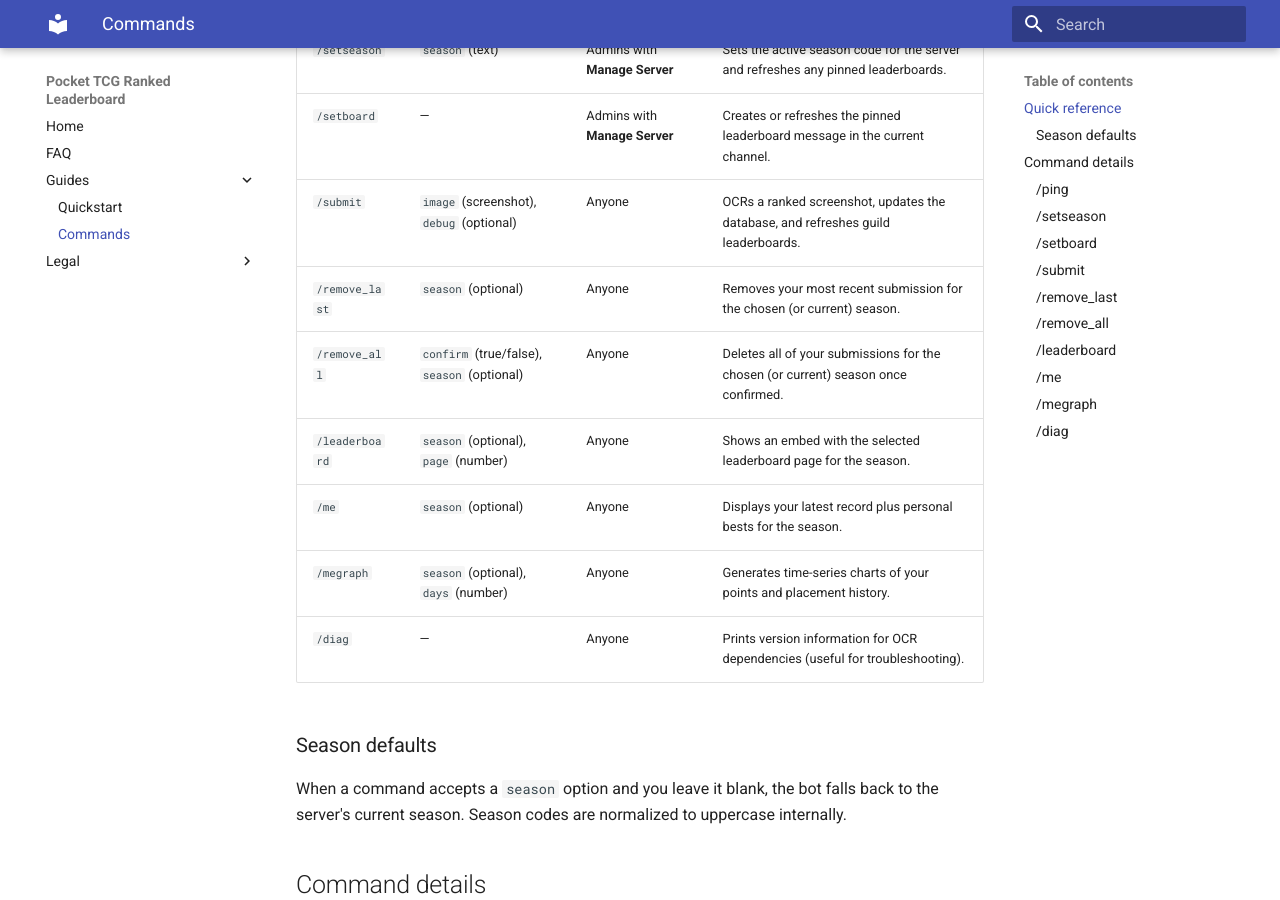
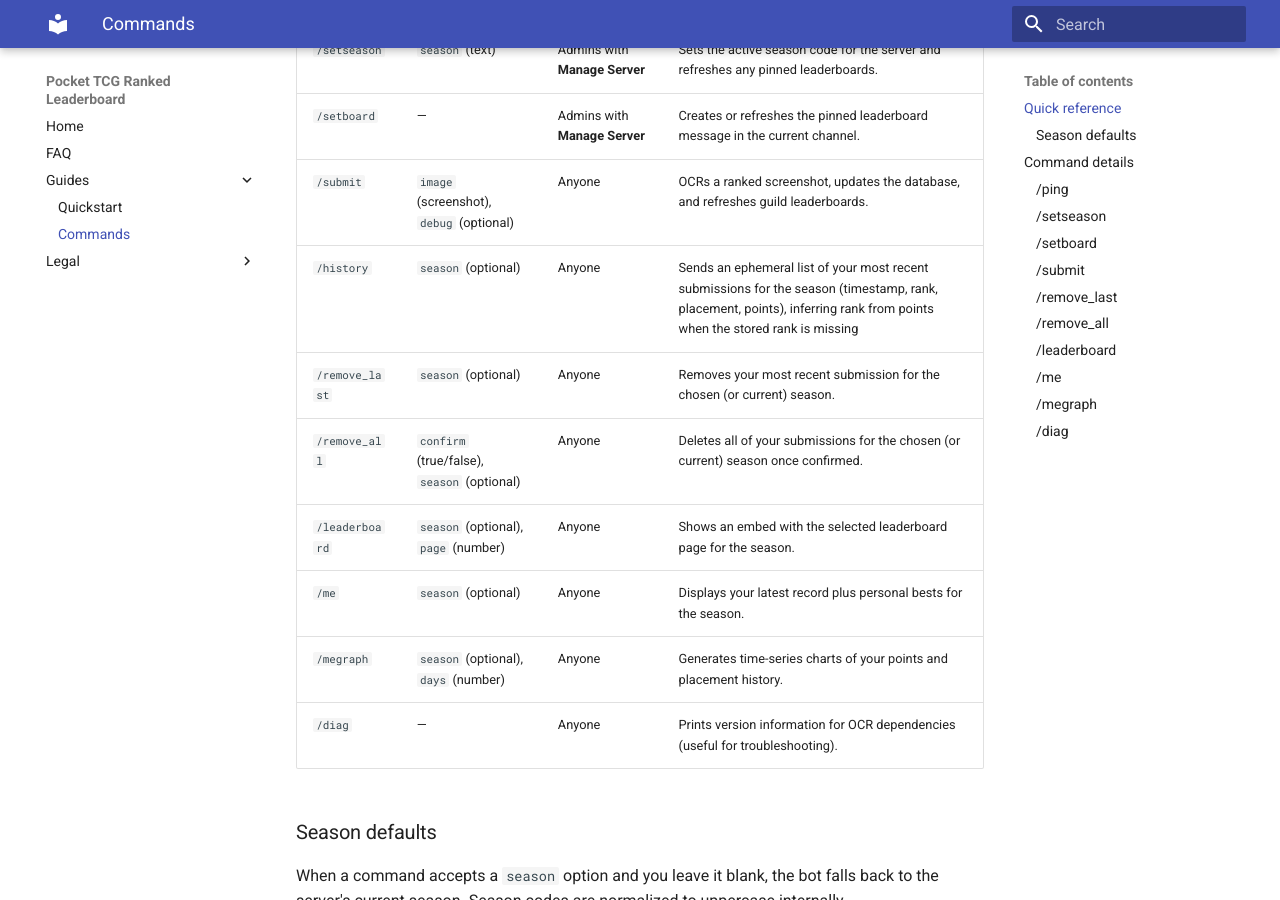
Before and after one commit to andalyzer-labs/pocket-tcg-ranked-leaderboard-docs, an MkDocs documentation site: the page built from docs/guides/commands.md, in a window 1280 px wide and 900 px high, scrolled down 432 px. Built offline with MkDocs 1.6.1 and Material for MkDocs 9.7.7, drawn with Linux system fonts in a browser that asks for light colours.

Commit message:
Update commands.md

```diff
--- a/docs/guides/commands.md
+++ b/docs/guides/commands.md
@@ -10,6 +10,7 @@ Use this page to find every slash command exposed by the Pocket TCG Ranked Leade
 | `/setseason` | `season` (text) | Admins with **Manage Server** | Sets the active season code for the server and refreshes any pinned leaderboards. |
 | `/setboard` | — | Admins with **Manage Server** | Creates or refreshes the pinned leaderboard message in the current channel. |
 | `/submit` | `image` (screenshot), `debug` (optional) | Anyone | OCRs a ranked screenshot, updates the database, and refreshes guild leaderboards. |
+| `/history ` | `season` (optional) | Anyone | Sends an ephemeral list of your most recent submissions for the season (timestamp, rank, placement, points), inferring rank from points when the stored rank is missing |
 | `/remove_last` | `season` (optional) | Anyone | Removes your most recent submission for the chosen (or current) season. |
 | `/remove_all` | `confirm` (true/false), `season` (optional) | Anyone | Deletes all of your submissions for the chosen (or current) season once confirmed. |
 | `/leaderboard` | `season` (optional), `page` (number) | Anyone | Shows an embed with the selected leaderboard page for the season. |
```
